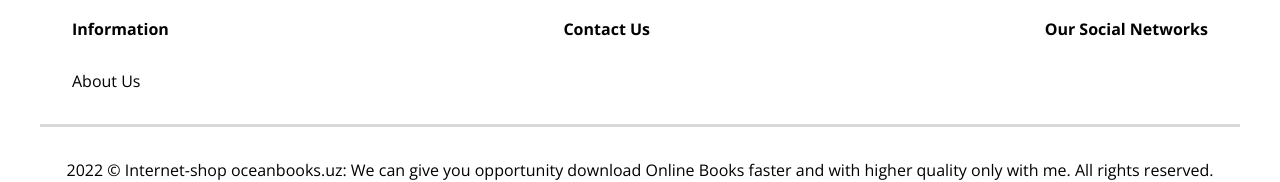
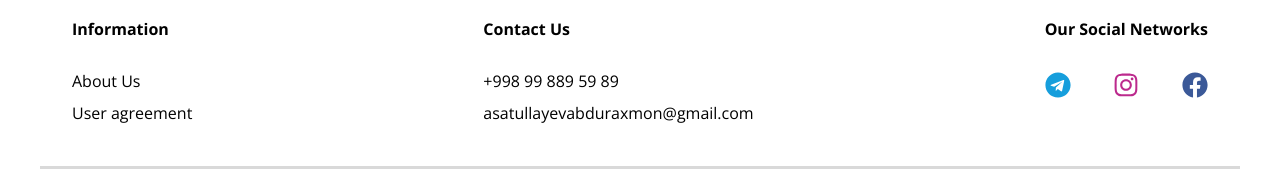
Before and after one commit to MZayniddin/Ocean_books, a React (Create React App) app: page / in a window 1280 px wide. Shown: the part 627-809 px from the top of the page. Built offline with nearby package versions, Linux system fonts and the light colour scheme; no server answers.

Commit message:
Footer section finished

```diff
--- a/src/components/book-card/BookCard.jsx
+++ b/src/components/book-card/BookCard.jsx
@@ -2,7 +2,7 @@ import React from "react";
 import { Link } from "react-router-dom";
 import c from "./BookCard.module.css";
 
-const BookCard = ({ name, author, year, language, image }) => {
+const BookCard = ({ id, name, author, year, language, image }) => {
   const whichLangBook = text => {
     if(text === "EN"){
       return "English"
@@ -14,7 +14,7 @@ const BookCard = ({ name, author, year, language, image }) => {
   }
   return (
     <div className={c["book-card"]}>
-      <Link to="/">
+      <Link to={`/detail/${id}`}>
         <img
           src={image}
           alt="This is cover of book"
--- a/src/components/footer/Footer.jsx
+++ b/src/components/footer/Footer.jsx
@@ -1,5 +1,12 @@
-import c from './Footer.module.css'
-import { Link } from 'react-router-dom'
+import c from "./Footer.module.css";
+import { Link } from "react-router-dom";
+//icons
+import {
+  FaFacebook,
+  FaTelegram,
+  FaInstagram
+} from "react-icons/fa";
+
 const Footer = () => {
   return (
     <footer>
@@ -8,26 +15,63 @@ const Footer = () => {
           <div>
             <strong className={c["footer-info-title"]}>Information</strong>
             <ul>
-              <li>
-                <Link className={c["footer-info-link"]} to="/">About Us</Link>
+              <li className={c["footer-info__list-item"]}>
+                <Link className={c["footer-info-link"]} to="/about">
+                  About Us
+                </Link>
+              </li>
+              <li className={c["footer-info__list-item"]}>
+                <Link className={c["footer-info-link"]} to="/user-agreement">
+                  User agreement
+                </Link>
               </li>
             </ul>
           </div>
           <div>
             <strong className={c["footer-info-title"]}>Contact Us</strong>
+            <ul>
+              <li className={c["footer-info__list-item"]}>
+                <a href="tel:+998998895989" className={c["footer-info-link"]}>
+                  +998 99 889 59 89
+                </a>
+              </li>
+              <li className={c["footer-info__list-item"]}>
+                <a
+                  href="mailto:asatullayevabduraxmon@gmail.com"
+                  className={c["footer-info-link"]}
+                >
+                  asatullayevabduraxmon@gmail.com
+                </a>
+              </li>
+            </ul>
           </div>
           <div>
-            <strong className={c["footer-info-title"]}>Our Social Networks</strong>
+            <strong className={c["footer-info-title"]}>
+              Our Social Networks
+            </strong>
+            <div className={c["social-networks"]}>
+              <a className={c.telegram} href="t.me/Asatullayev" target="_blank" rel="noreferrer">
+                <FaTelegram/>
+              </a>
+              <a className={c.instagram} href="https://www.instagram.com/world_record_egg/" target="_blank" rel="noreferrer">
+                <FaInstagram/>
+              </a>
+              <a className={c.facebook} href="https://facebook.com" target="_blank" rel="noreferrer">
+                <FaFacebook/>
+              </a>
+            </div>
           </div>
         </div>
         <div className={c["footer-text"]}>
-        <p>
-          2022 © Internet-shop oceanbooks.uz: We can give you opportunity download Online Books faster and with higher quality only with me. All rights reserved.
-        </p>
-      </div>
+          <p>
+            2022 © Internet-shop oceanbooks.uz: We can give you opportunity
+            download Online Books faster and with higher quality only with me.
+            All rights reserved.
+          </p>
+        </div>
       </div>
     </footer>
-  )
-}
+  );
+};
 
-export default Footer
+export default Footer;
--- a/src/components/footer/Footer.module.css
+++ b/src/components/footer/Footer.module.css
@@ -1,11 +1,14 @@
 
 .footer-info {
-  /* background-color: red; */
   display: flex;
   justify-content: space-between;
   padding: 2rem;
   border-bottom: 3px solid #00000026;
   border-top: 3px solid #00000026;
+}
+
+.footer-info__list-item {
+  margin-bottom: 10px;
 }
 
 .footer-info-title {
@@ -24,3 +27,24 @@
   text-align: center;
   padding: 2rem 0px;
 }
+
+.social-networks {
+  display: flex;
+  justify-content: space-between;
+}
+
+.social-networks a {
+  font-size: 26px;
+}
+
+.telegram {
+  color: #169EDC;
+}
+
+.instagram {
+  /* box-shadow: 0px 3px 10px rgba(0,0,0,.25); */
+  color: #bc2a8d
+}
+.facebook {
+  color: #3b5998;
+}
--- a/src/components/main/Main.jsx
+++ b/src/components/main/Main.jsx
@@ -18,14 +18,14 @@ const Main = () => {
   return (
     <main>
       <Hero />
-
       <section className="books">
         <div className="container">
-          {booksArr.map(({ id, name, author__name, year, language, image }) => (
+          {booksArr.map(({ id, name, author , year, language, image }) => (
             <BookCard
               key={id}
+              id={id}
               name={name}
-              author={author__name}
+              author={author.name}
               year={year}
               language={language}
               image={image}
```
